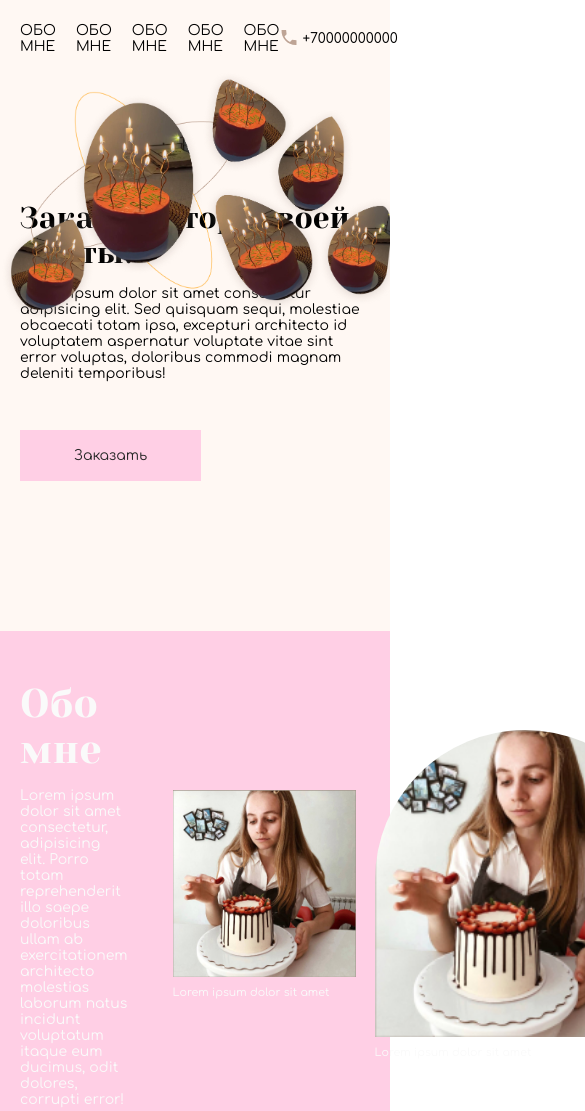
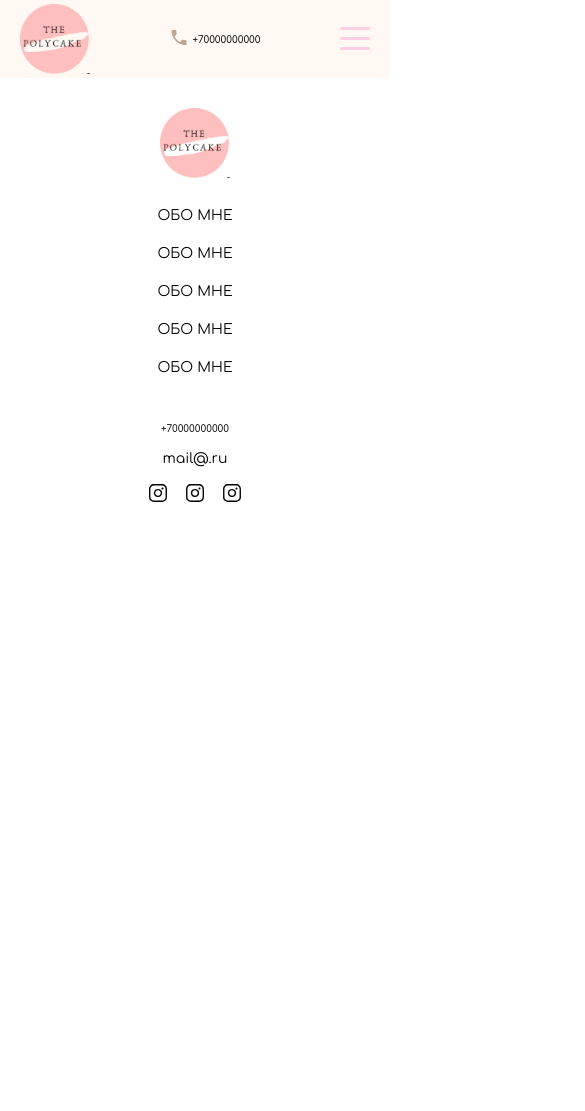
Before and after one commit to Ihustat/poly_cake, a website: page src/index.html in a window 390 px wide. Shown: the top 1111 px of the page, 585 px wide, since content can reach past the window. After the commit the page ends 844 px from the top, so only its background shows below. Drawn offline with nearby package versions, Linux system fonts and the light colour scheme; files that its build step writes are made by us from their sources.

Commit message:
header and footer adaptive

```diff
--- a/src/index.html
+++ b/src/index.html
@@ -16,7 +16,7 @@
                 <img src="images/icons/logo.png" alt="" class="logo__img">
             </a>
 
-            <nav class="nav">
+            <nav class="nav header__nav">
                 <ul class="nav__list">
                     <li class="nav__list-item">
                         <a href="#" class="nav__list-link">Обо мне</a>
@@ -37,10 +37,16 @@
             </nav>
 
             <a href="tel:+70000000000" class="phone">+70000000000</a>
+
+            <div class="hamburger">
+                <div class="hamburger-box">
+                  <div class="hamburger-inner"></div>
+                </div>
+              </div>
         </div>
     </header>
 
-    <main class="main">
+    <!-- <main class="main">
         <section class="cake">
             <div class="container">
                 <div class="cake__wrapper">
@@ -227,7 +233,7 @@
                 </form>
             </div>
         </section>
-    </main>
+    </main> -->
 
     <footer class="footer">
         <div class="container footer__wrapper">
@@ -256,7 +262,7 @@
             </nav>
 
             <div class="contacts">
-                <a href="tel:+70000000000" class="phone">+70000000000</a>
+                <a href="tel:+70000000000" class="phone footer__phone">+70000000000</a>
                 <a href="mailto:mail@.ru" class="email">mail@.ru</a>
                 <ul class="social-list">
                     <li class="social-list__item">
--- a/src/sass/blocks/_footer.sass
+++ b/src/sass/blocks/_footer.sass
@@ -2,6 +2,7 @@
     padding: 39px 0 34px
     &__wrapper
          display: flex
+         flex-wrap: wrap
          justify-content: space-between
          align-items: center
 
--- a/src/sass/blocks/_header.sass
+++ b/src/sass/blocks/_header.sass
@@ -1,6 +1,8 @@
 .header
     padding: 4px 0
     background-color: $main-bg
+    position: relative
+    overflow:  clip
     &__wrapper
         display: flex
         justify-content: space-between
@@ -27,3 +29,29 @@
         height: 20px
         left: 0
         bottom: 0
+
+.hamburger
+    display: none
+    width: 30px
+    cursor: pointer
+    &-box
+        position: relative
+    &-inner
+        top: 50%
+        margin-top: -2px
+        &::before
+            content: ""
+            top: -10px
+        &::after
+            content: ''
+            bottom: -10px
+
+
+
+.hamburger-inner, .hamburger-inner::before, .hamburger-inner::after
+    display: block
+    width: 30px
+    height: 3px
+    background-color: $pink
+    border-radius: 4px
+    position: absolute
--- a/src/sass/media/_media.sass
+++ b/src/sass/media/_media.sass
@@ -0,0 +1,40 @@
+@media (max-width: 769px)
+    .nav__list-link, .phone
+        font-size: 10px
+        line-height: 15px
+    .footer
+        padding: 30px 0
+    .contacts
+        margin-top: 15px
+        width: 100%
+        text-align: center
+    .social-list
+        justify-content: center
+    .footer__phone
+        padding-left: 0
+        &::before
+            width: 0px
+            height: 0px
+
+@media (max-width: 590px)
+    .footer__wrapper
+        flex-direction: column
+        gap: 30px
+    .nav__list
+        flex-direction: column
+        gap: 22px
+        &-link
+            font-size: 14px
+            line-height: 16px
+    .header__nav
+        padding: 75px 46px
+        position: absolute
+        right: -300%
+        top: 0
+        background-color: #7B6152
+        color: #FFF8F3
+        transition: all .3s
+    .hamburger
+        position: relative
+        display: block
+        z-index: 3
```
Also changed, not shown: dist/css/style.min.css, dist/index.html.
